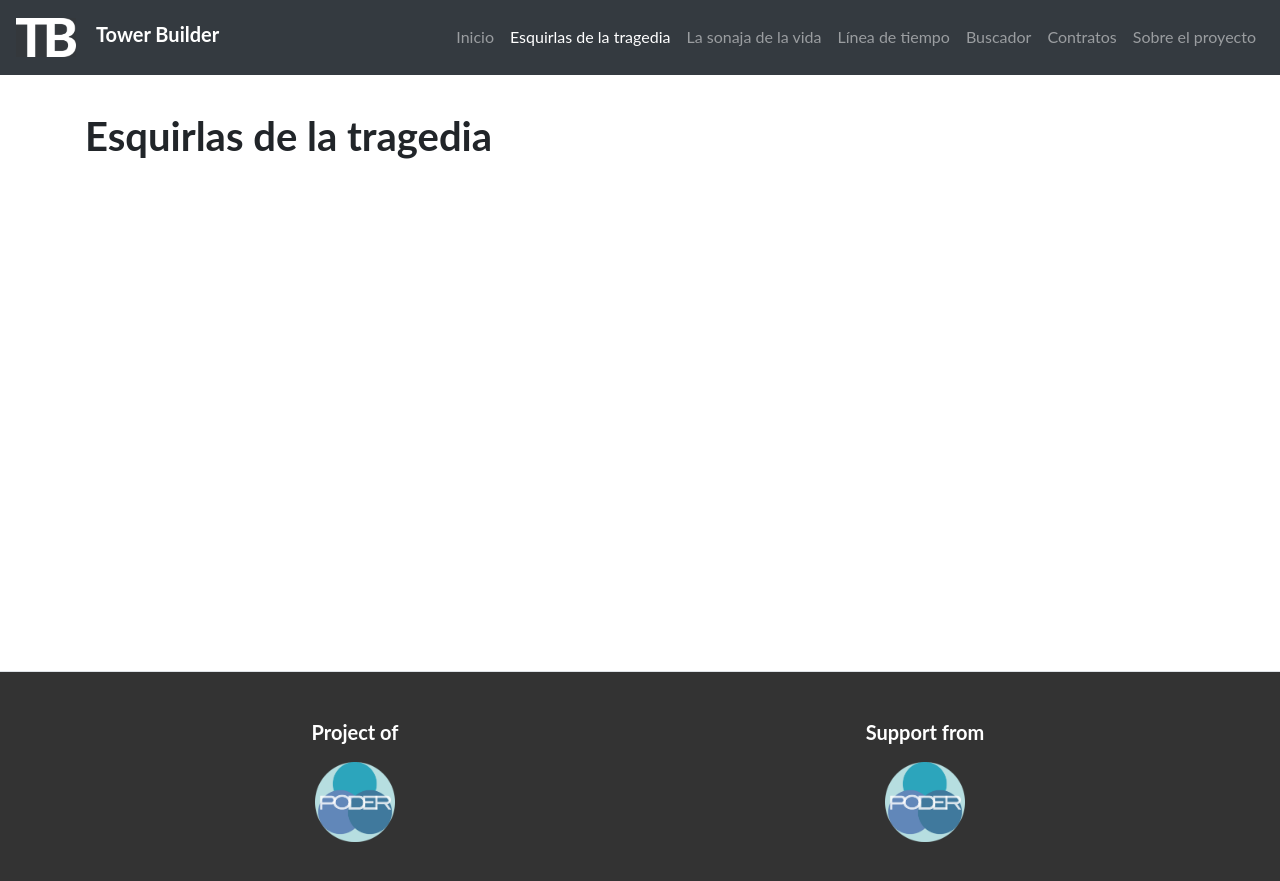
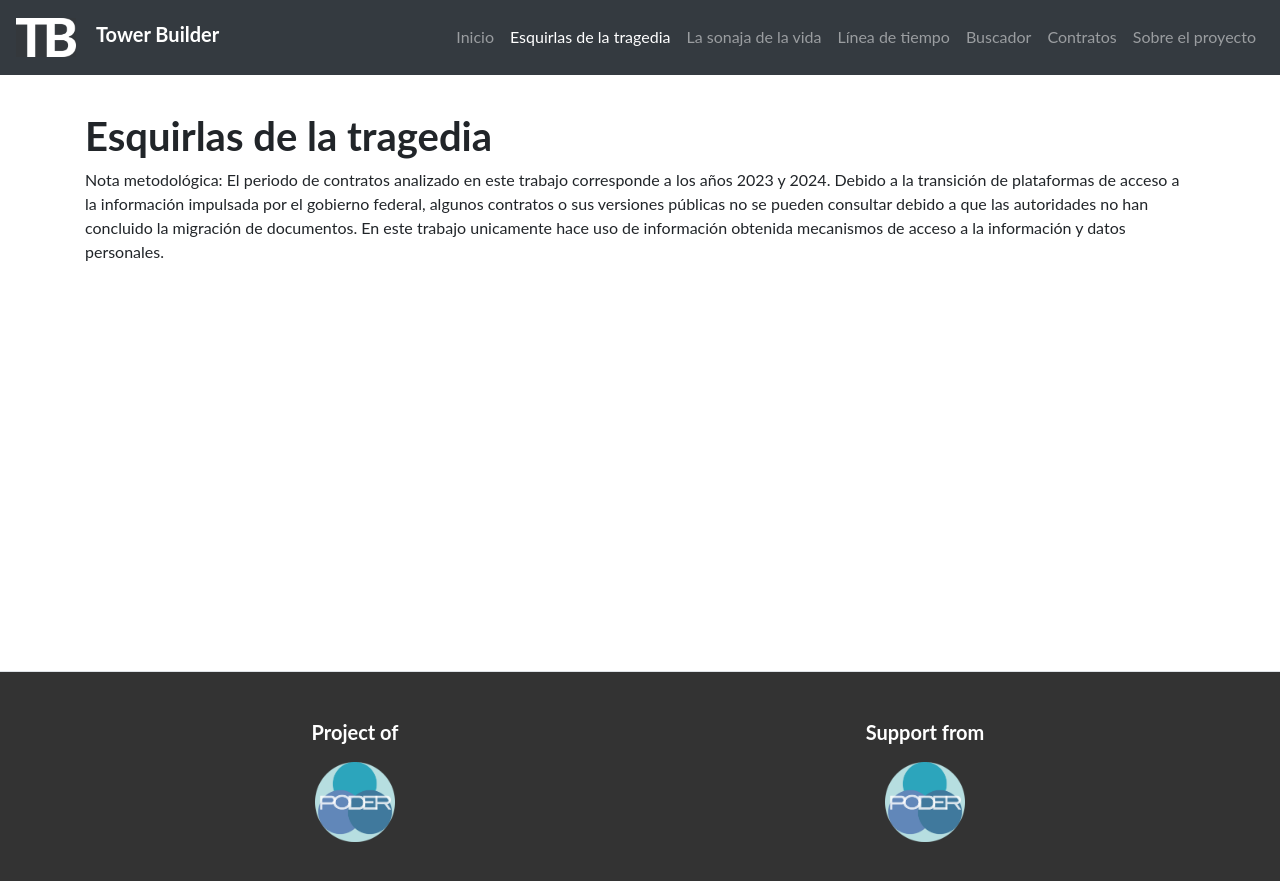
Before and after one commit to ProjectPODER/lasonajadelavida, a Jekyll site: the page built from 2-reportaje1.md, in a window 1280 px wide. Shown: the top 881 px of the page. Built offline with Jekyll 4.4.1, drawn with Linux system fonts in a browser that asks for light colours.

Commit message:
Update 2-reportaje1.md

```diff
--- a/2-reportaje1.md
+++ b/2-reportaje1.md
@@ -5,3 +5,7 @@
 ---
 
 # Esquirlas de la tragedia
+
+
+Nota metodológica:
+El periodo de contratos analizado en este trabajo corresponde a los años 2023 y 2024. Debido a la transición de plataformas de acceso a la información impulsada por el gobierno federal, algunos contratos o sus versiones públicas no se pueden consultar debido a que las autoridades no han concluido la migración de documentos. En este trabajo unicamente hace uso de información obtenida mecanismos de acceso a la información y datos personales.
```
